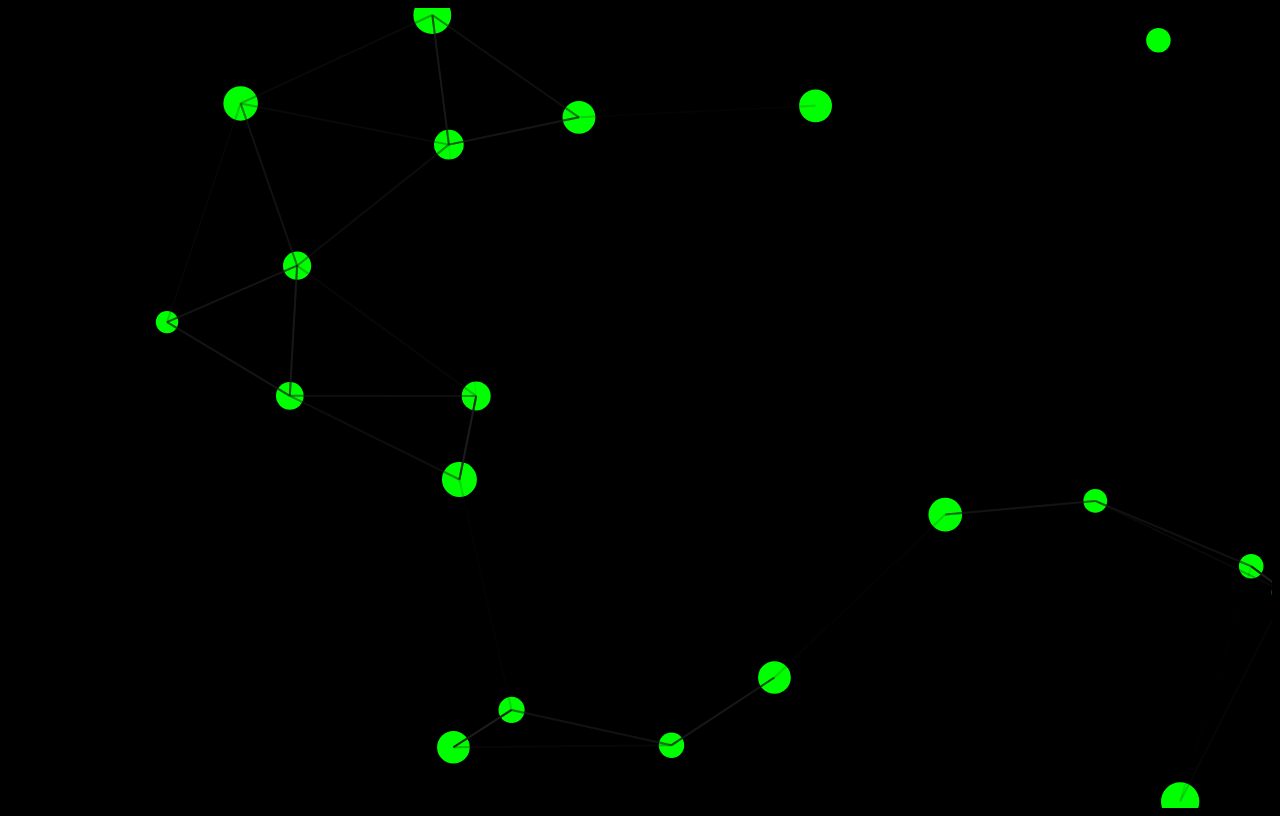
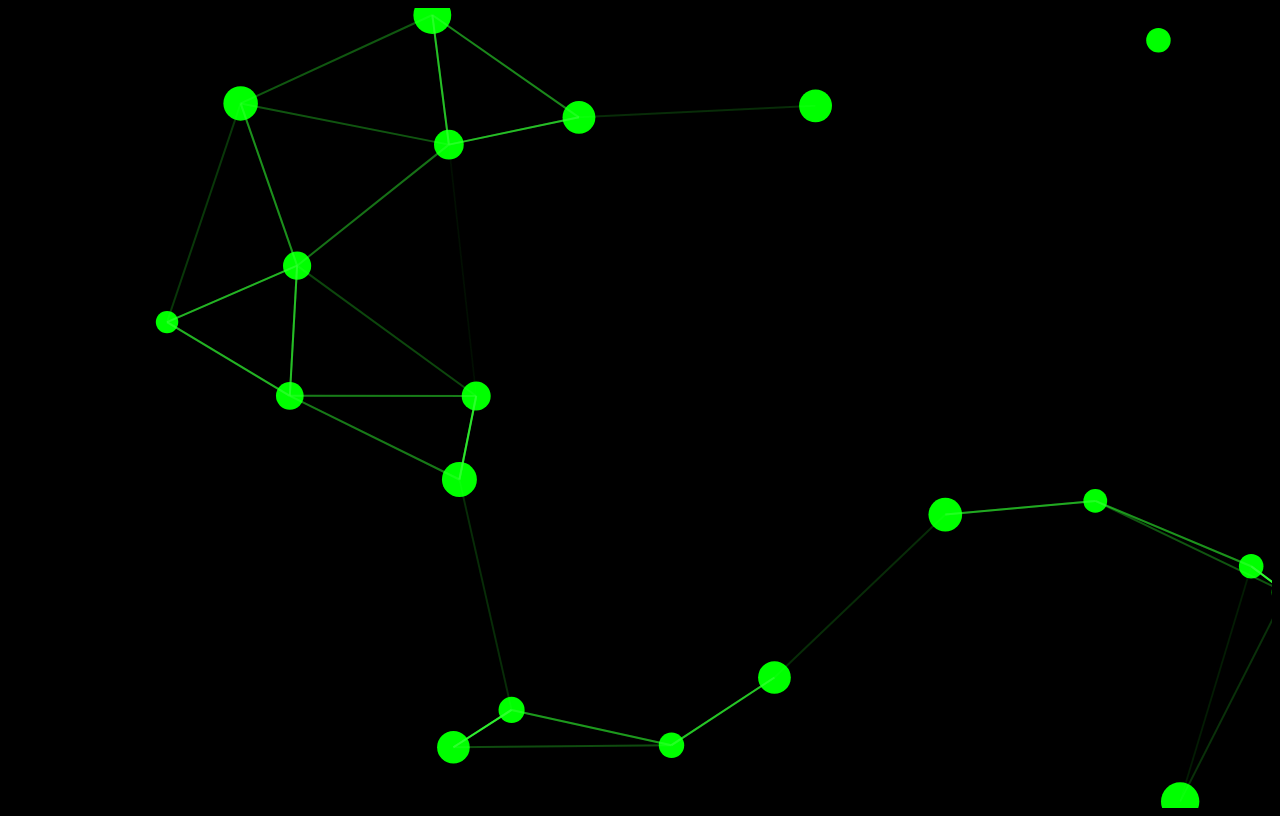
Before and after one commit to cristianperea88/puntos, a plain HTML site: page index.html in a window 1280 px wide. Drawn offline with Linux system fonts and the light colour scheme.

Commit message:
Actualizar index.html

```diff
--- a/index.html
+++ b/index.html
@@ -25,7 +25,7 @@
 
 		const opts = {
 			particleColor: "rgb(0, 255, 0)",
-			lineColor: "rgb(30, 30, 30)",
+			lineColor: "rgb(51, 255, 51)",
 			particleAmount: 20,
 			defaultSpeed: 0.5,
 			variantSpeed: 0.5,
```
